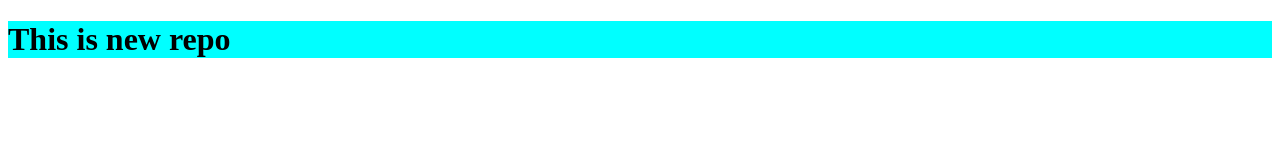
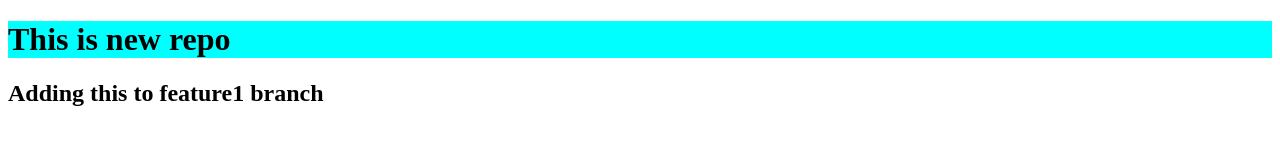
Before and after one commit to manngarg187/localrepo, a plain HTML site: page index.html in a window 1280 px wide. Drawn offline with Linux system fonts and the light colour scheme.

Commit message:
Add New Feature

```diff
--- a/index.html
+++ b/index.html
@@ -8,5 +8,6 @@
 </head>
 <body>
     <h1>This is new repo</h1>
+    <h2>Adding this to feature1 branch</h2>
 </body>
 </html>
```
